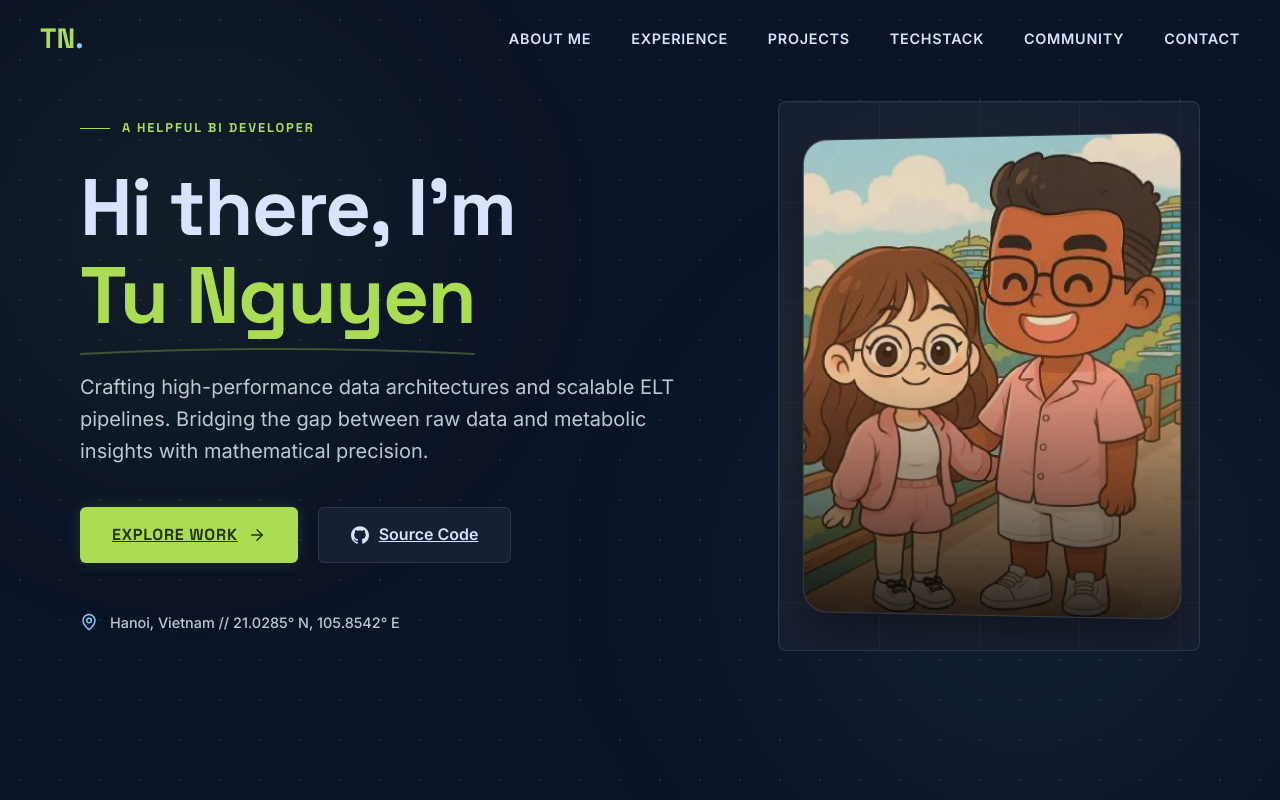
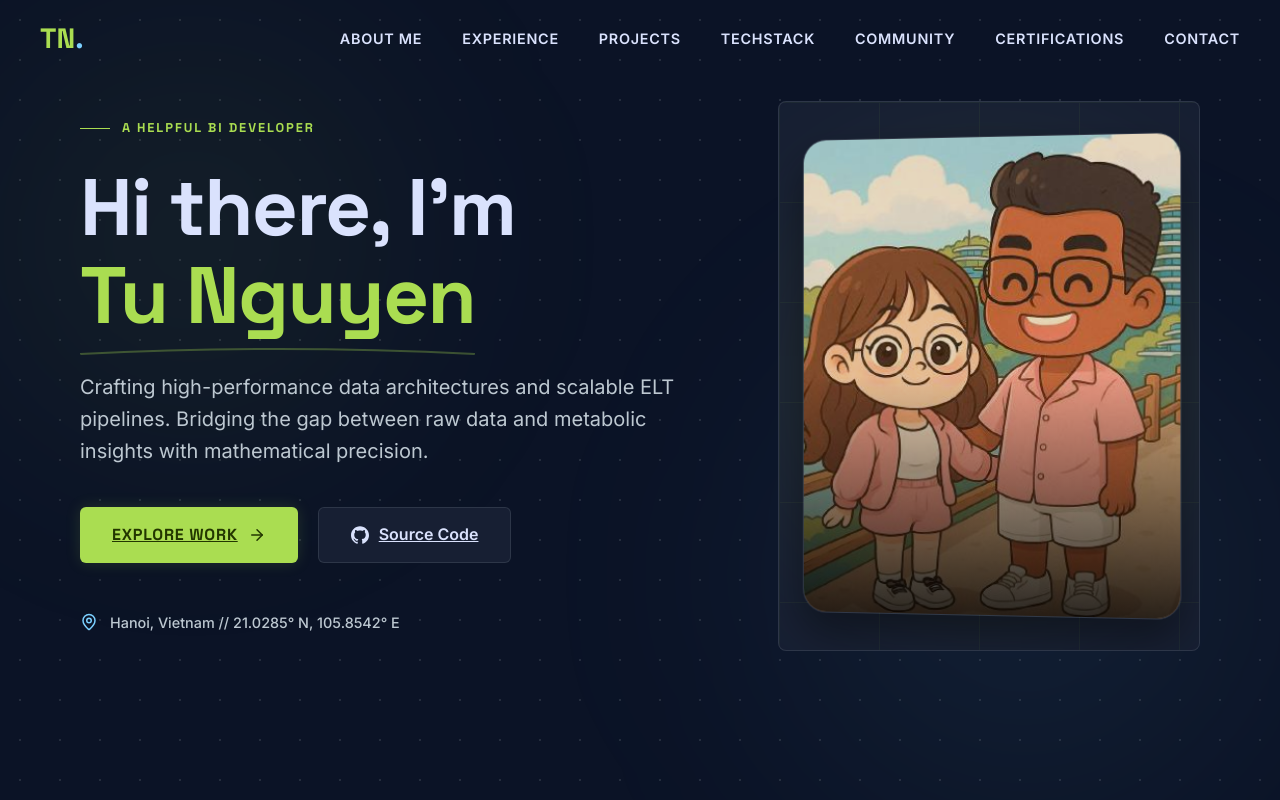
Before and after one commit to tunguyenn99/personal-websites-portfolio, a React (Vite) app: page / in a window 1280 px wide. Shown: the top 800 px of the page. Built offline with nearby package versions, Linux system fonts and the light colour scheme.

Commit message:
feat: add Certifications section with Credly badges

```diff
--- a/src/App.jsx
+++ b/src/App.jsx
@@ -5,6 +5,7 @@ import Experience from './components/Experience';
 import Projects from './components/Projects';
 import Techstack from './components/Techstack';
 import Community from './components/Community';
+import Certifications from './components/Certifications';
 import Contact from './components/Contact';
 import ScrollToTop from './components/ScrollToTop';
 
@@ -30,6 +31,7 @@ function App() {
         <Projects />
         <Techstack />
         <Community />
+        <Certifications />
         <Contact />
       </main>
 
--- /dev/null
+++ b/src/components/Certifications.jsx
@@ -0,0 +1,128 @@
+import React from 'react';
+import { Award, ExternalLink, Calendar, Briefcase } from 'lucide-react';
+import certs from '../data/certifications.json';
+
+export default function Certifications() {
+  return (
+    <section id="certifications" className="section">
+      <div className="container">
+        <div style={{ display: 'flex', alignItems: 'center', gap: '1rem', marginBottom: '3rem' }}>
+          <h2 className="section-title" style={{ marginBottom: 0 }}>Professional Certifications</h2>
+          <div style={{
+            padding: '0.4rem 1rem',
+            background: 'var(--primary)',
+            color: 'var(--on-primary)',
+            borderRadius: '20px',
+            fontSize: '0.8rem',
+            fontWeight: 800,
+            textTransform: 'uppercase',
+            letterSpacing: '0.05em',
+            boxShadow: '0 0 20px rgba(170, 221, 81, 0.3)'
+          }}>
+            {certs.length} Verified
+          </div>
+        </div>
+
+        <div style={{
+          display: 'grid',
+          gridTemplateColumns: 'repeat(auto-fit, minmax(320px, 1fr))',
+          gap: '2rem'
+        }}>
+          {certs.map((cert, index) => (
+            <div
+              key={index}
+              className="glass-panel cert-card"
+              style={{
+                padding: '1.5rem',
+                display: 'flex',
+                flexDirection: 'column',
+                gap: '1.25rem',
+                position: 'relative',
+                overflow: 'hidden',
+                border: '1px solid var(--outline-low)',
+                background: 'rgba(255, 255, 255, 0.02)',
+                transition: 'all 0.4s cubic-bezier(0.16, 1, 0.3, 1)'
+              }}
+            >
+              <div style={{ display: 'flex', gap: '1.25rem', alignItems: 'center' }}>
+                <div style={{
+                  width: '80px',
+                  height: '80px',
+                  borderRadius: '12px',
+                  overflow: 'hidden',
+                  background: '#fff',
+                  display: 'flex',
+                  alignItems: 'center',
+                  justifyContent: 'center',
+                  padding: '4px',
+                  flexShrink: 0,
+                  boxShadow: '0 8px 16px rgba(0,0,0,0.2)'
+                }}>
+                  <img
+                    src={cert.image}
+                    alt={cert.title}
+                    style={{ width: '100%', height: '100%', objectFit: 'contain' }}
+                  />
+                </div>
+                <div style={{ flex: 1 }}>
+                  <h4 style={{
+                    fontSize: '1.05rem',
+                    fontWeight: 700,
+                    lineHeight: 1.3,
+                    marginBottom: '0.5rem',
+                    color: 'var(--text-main)',
+                    display: '-webkit-box',
+                    WebkitLineClamp: 2,
+                    WebkitBoxOrient: 'vertical',
+                    overflow: 'hidden'
+                  }}>
+                    {cert.title}
+                  </h4>
+                  <div style={{ display: 'flex', alignItems: 'center', gap: '0.4rem', color: 'var(--primary)', fontSize: '0.85rem', fontWeight: 600 }}>
+                    <Briefcase size={14} /> {cert.organization}
+                  </div>
+                </div>
+              </div>
+
+              <div style={{ display: 'flex', justifyContent: 'space-between', alignItems: 'center', marginTop: 'auto', paddingTop: '1rem', borderTop: '1px solid rgba(255,255,255,0.05)' }}>
+                <div style={{ display: 'flex', alignItems: 'center', gap: '0.4rem', color: 'var(--text-muted)', fontSize: '0.8rem' }}>
+                  <Calendar size={14} /> {cert.date}
+                </div>
+                <a
+                  href={cert.link}
+                  target="_blank"
+                  rel="noreferrer"
+                  style={{
+                    color: 'var(--secondary)',
+                    textDecoration: 'none',
+                    fontSize: '0.85rem',
+                    fontWeight: 700,
+                    display: 'flex',
+                    alignItems: 'center',
+                    gap: '0.4rem'
+                  }}
+                  className="cert-link"
+                >
+                  Verify <ExternalLink size={14} />
+                </a>
+              </div>
+
+              <style>{`
+                .cert-card:hover {
+                  background: rgba(255, 255, 255, 0.05) !important;
+                  border-color: var(--primary) !important;
+                  transform: translateY(-8px) scale(1.02) !important;
+                  box-shadow: 0 20px 40px rgba(0,0,0,0.3) !important;
+                }
+                .cert-link:hover {
+                  color: var(--primary) !important;
+                  text-decoration: underline !important;
+                }
+              `}</style>
+            </div>
+          ))}
+        </div>
+      </div>
+    </section>
+  );
+}
--- a/src/components/Navbar.jsx
+++ b/src/components/Navbar.jsx
@@ -30,6 +30,7 @@ export default function Navbar() {
     { name: 'Projects', href: '#projects' },
     { name: 'Techstack', href: '#techstack' },
     { name: 'Community', href: '#community' },
+    { name: 'Certifications', href: '#certifications' },
     { name: 'Contact', href: '#contact' },
   ];
 
--- /dev/null
+++ b/src/data/certifications.json
@@ -0,0 +1,107 @@
+[
+  {
+    "title": "Microsoft Power BI Data Analyst Professional Certificate",
+    "organization": "Coursera",
+    "date": "March 2025",
+    "image": "https://images.credly.com/images/3a4d9c7e-8c6f-4d6b-b78a-5f9e8d4c2a1b/Microsoft_PowerBI_DA.png",
+    "link": "https://www.credly.com/badges/6289fb0c-03be-4654-8fe4-9343729e71ec"
+  },
+  {
+    "title": "Dremio Verified Data Analyst",
+    "organization": "Dremio",
+    "date": "March 2025",
+    "image": "https://images.credly.com/images/4f9d8c7b-6a2e-4d5c-b1f8-3e9a4d7c5b6a/Dremio_Verified_DA.png",
+    "link": "https://www.credly.com/badges/892da8b7-6019-4809-ae9f-dfd9e2646274"
+  },
+  {
+    "title": "Applied Data Science Lab",
+    "organization": "WorldQuant University",
+    "date": "February 2025",
+    "image": "https://images.credly.com/images/d10e6676-e91b-4171-886d-16be9ebf04fc/WQU_Applied_Data_Science.png",
+    "link": "https://www.credly.com/badges/d10e6676-e91b-4171-886d-16be9ebf04fc"
+  },
+  {
+    "title": "AWS Cloud Quest: Cloud Practitioner",
+    "organization": "Amazon Web Services (AWS)",
+    "date": "September 2024",
+    "image": "https://images.credly.com/images/bbd86d77-a0a4-419c-a03e-ec1014a826aa/AWS_Cloud_Quest.png",
+    "link": "https://www.credly.com/badges/bbd86d77-a0a4-419c-a03e-ec1014a826aa"
+  },
+  {
+    "title": "Derive Insights from BigQuery Data",
+    "organization": "Google Cloud",
+    "date": "September 2024",
+    "image": "https://images.credly.com/images/ff2310b6-b81d-42de-aec7-595ce29113a8/GoogleCloud_BigQuery.png",
+    "link": "https://www.credly.com/badges/ff2310b6-b81d-42de-aec7-595ce29113a8"
+  },
+  {
+    "title": "Google Advanced Data Analytics",
+    "organization": "Coursera",
+    "date": "June 2023",
+    "image": "https://images.credly.com/images/e80c85b5-7798-48b4-9642-1e967a5b3a37/Google_Advanced_Data_Analytics.png",
+    "link": "https://www.credly.com/badges/e80c85b5-7798-48b4-9642-1e967a5b3a37"
+  },
+  {
+    "title": "Data Analyst Professional Certificate",
+    "organization": "Coursera",
+    "date": "May 2023",
+    "image": "https://images.credly.com/images/2e9770bd-020f-4435-99c2-89b2403467a4/Professional_Certificate_-_Data_Analyst.png",
+    "link": "https://www.credly.com/badges/95b80dbc-f716-4be7-ab65-78e85949b77a"
+  },
+  {
+    "title": "IBM Data Analyst Professional Certificate",
+    "organization": "Coursera / IBM",
+    "date": "May 2023",
+    "image": "https://images.credly.com/images/0a4e8531-bb39-46b3-a837-72e71699391f/IBM_Data_Analyst.png",
+    "link": "https://www.credly.com/badges/0a4e8531-bb39-46b3-a837-72e71699391f"
+  },
+  {
+    "title": "Data Analysis Using Python",
+    "organization": "IBM",
+    "date": "May 2023",
+    "image": "https://images.credly.com/images/384a4eb9-e912-46b1-a9b6-8f96ba883f78/IBM_Data_Analysis_Python.png",
+    "link": "https://www.credly.com/badges/384a4eb9-e912-46b1-a9b6-8f96ba883f78"
+  },
+  {
+    "title": "Data Visualization Using Python",
+    "organization": "IBM",
+    "date": "May 2023",
+    "image": "https://images.credly.com/images/e18cd927-cee2-4dca-83da-51dd9646a34f/IBM_Data_Viz_Python.png",
+    "link": "https://www.credly.com/badges/e18cd927-cee2-4dca-83da-51dd9646a34f"
+  },
+  {
+    "title": "Python for Data Science",
+    "organization": "IBM",
+    "date": "May 2023",
+    "image": "https://images.credly.com/images/4cdd9c78-368e-440c-9185-cabd2cd53c2a/IBM_Python_DataScience.png",
+    "link": "https://www.credly.com/badges/4cdd9c78-368e-440c-9185-cabd2cd53c2a"
+  },
+  {
+    "title": "Databases and SQL for Data Science",
+    "organization": "Coursera",
+    "date": "May 2023",
+    "image": "https://images.credly.com/images/58629b5e-9ae1-469c-a559-5099cedf4395/Coursera_SQL.png",
+    "link": "https://www.credly.com/badges/58629b5e-9ae1-469c-a559-5099cedf4395"
+  },
+  {
+    "title": "Data Analytics Essentials",
+    "organization": "Coursera",
+    "date": "May 2023",
+    "image": "https://images.credly.com/images/837e8f8f-3817-4f8f-b633-85e8c6b81367/Coursera_DataAnalytics.png",
+    "link": "https://www.credly.com/badges/837e8f8f-3817-4f8f-b633-85e8c6b81367"
+  },
+  {
+    "title": "R Programming Essentials",
+    "organization": "Coursera",
+    "date": "June 2023",
+    "image": "https://images.credly.com/images/50682226-f78f-494b-9705-19e99c104445/Coursera_R_Programming.png",
+    "link": "https://www.credly.com/badges/50682226-f78f-494b-9705-19e99c104445"
+  },
+  {
+    "title": "Applied Data Science with Python",
+    "organization": "IBM",
+    "date": "May 2023",
+    "image": "https://images.credly.com/images/d259c9fa-6f00-4cc0-8b8d-061ee216bc55/IBM_Applied_DS_Python.png",
+    "link": "https://www.credly.com/badges/d259c9fa-6f00-4cc0-8b8d-061ee216bc55"
+  }
+]
```
